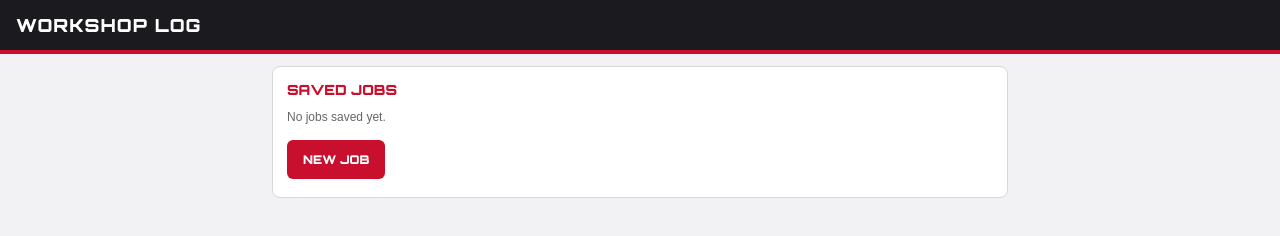
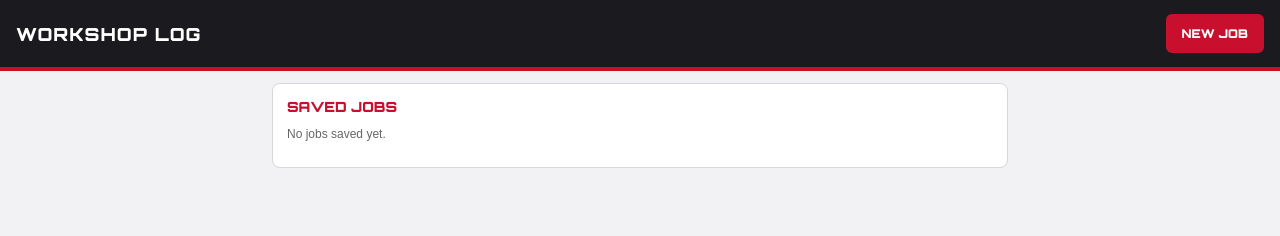
Before and after one commit to 382382382/Workshop-log, a plain HTML site: page index.html in a window 1280 px wide. Drawn offline with Linux system fonts and the light colour scheme.

Commit message:
Update index.html

```diff
--- a/index.html
+++ b/index.html
@@ -45,10 +45,12 @@
   .rep th, .rep td { text-align:left; padding:6px; border-bottom:1px solid var(--line); vertical-align:top; }
   .rep .meta td:first-child { width:38%; font-weight:bold; }
   .rep .thumbs img { width:110px; height:110px; object-fit:cover; border-radius:6px; margin:0 6px 6px 0; }
+  header { display:flex; justify-content:space-between; align-items:center; gap:10px; }
+  header button { margin:0; }
 </style>
 </head>
 <body>
-<header><h1>Workshop Log</h1></header>
+<header><h1>Workshop Log</h1><button onclick="newJob()">New job</button></header>
 <main>
 
 <!-- JOB LIST -->
@@ -56,7 +58,7 @@
   <div class="card">
     <h2>Saved jobs</h2>
     <div id="jobList"></div>
-    <button onclick="newJob()">New job</button>
+
   </div>
 </section>
 
@@ -123,7 +125,8 @@ function showList() {
   const box = $('jobList');
   if (!jobs.length) { box.innerHTML = '<p class="small">No jobs saved yet.</p>'; return; }
   box.innerHTML = '';
-  jobs.forEach((j, i) => {
+  for (let i = jobs.length - 1; i >= 0; i--) {
+    const j = jobs[i];
     const d = document.createElement('div');
     d.className = 'job';
     d.innerHTML = '<div><strong>' + (j.vessel || 'No vessel') + '</strong><br><span class="small">' +
@@ -133,7 +136,7 @@ function showList() {
     b.onclick = () => openJob(i);
     d.appendChild(b);
     box.appendChild(d);
-  });
+  }
 }
 
 function newJob() {
```
